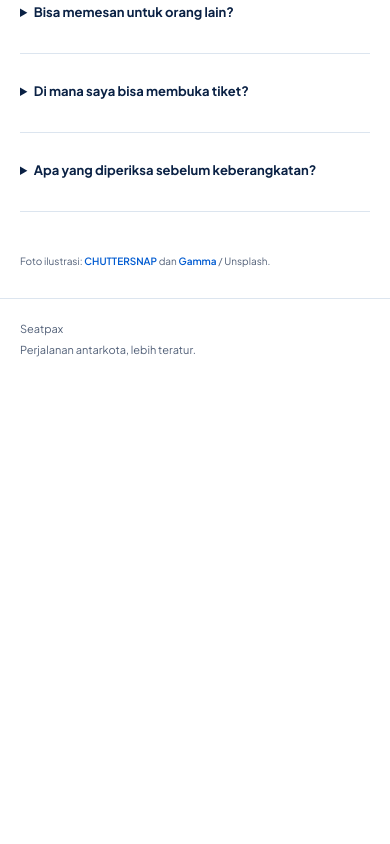
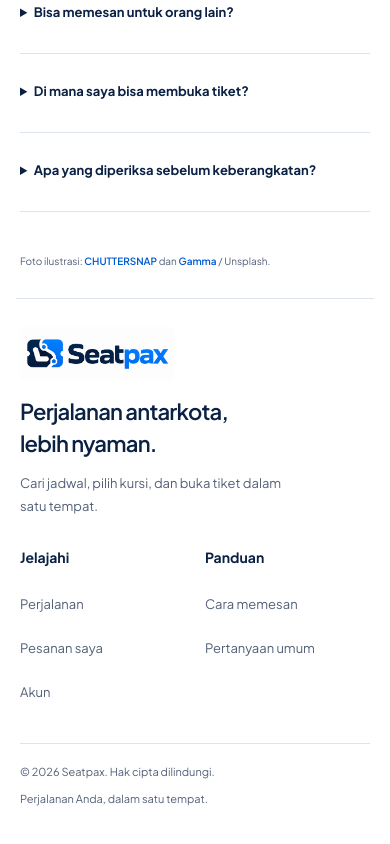
Before and after one commit to ALIFKA-HUB/seatpax, a Next.js app: page / in a window 390 px wide. Shown: the part 2679-3523 px from the top of the page. Before the commit the page ends 3135 px from the top, so only its background shows below. Built offline with nearby package versions, Linux system fonts and the light colour scheme; no server answers.

Commit message:
feat: add branded responsive passenger footer

```diff
--- /dev/null
+++ b/app/components/passenger-footer.css
@@ -0,0 +1,25 @@
+.passenger-shell .sp-site-footer {width:calc(100% - 64px); max-width:1216px; margin:0 auto; padding:44px 38px 24px; border-top:1px solid var(--sp-border); background:#fff; color:var(--sp-ink)}
+.sp-footer-top {display:grid; grid-template-columns:minmax(0,1.8fr) repeat(2,minmax(0,1fr)); gap:48px; padding-bottom:40px}
+.passenger-shell .sp-footer-brand .sp-brand {width:170px; min-height:44px}
+.passenger-shell .sp-footer-tagline {font-size:22px; line-height:1.45; letter-spacing:-.035em; font-weight:600; color:var(--sp-ink); margin:18px 0 12px}
+.passenger-shell .sp-footer-description {max-width:28ch; font-size:13px; line-height:1.8; color:var(--sp-muted); margin:0}
+.sp-footer-links {display:flex; flex-direction:column; align-items:flex-start; min-width:0; padding-top:8px}
+.passenger-shell .sp-footer-links h2 {font-size:14px; font-weight:700; line-height:1.6; letter-spacing:0; margin:0 0 14px; color:var(--sp-ink)}
+.passenger-shell .sp-footer-links a {display:flex; align-items:center; min-height:44px; padding:6px 0; color:var(--sp-muted); font-size:13px; font-weight:400; line-height:1.5; text-decoration:none}
+.passenger-shell .sp-footer-links a:hover {color:var(--sp-primary); text-decoration:underline; text-underline-offset:5px}
+.sp-footer-bottom {display:flex; justify-content:space-between; gap:16px; flex-wrap:wrap; border-top:1px solid var(--sp-border); padding-top:20px; color:var(--sp-muted); font-size:11px; line-height:1.8}
+#booking-title,#help-title {scroll-margin-top:120px}
+@media(min-width:640px) and (max-width:1023px) {
+  .passenger-shell .sp-site-footer {width:calc(100% - 48px); padding:36px 20px 24px}
+  .sp-footer-top {gap:28px; grid-template-columns:minmax(0,1.4fr) repeat(2,minmax(0,1fr))}
+}
+@media(max-width:639px) {
+  .passenger-shell .sp-site-footer {width:calc(100% - 32px); padding:28px 4px 24px}
+  .sp-footer-top {grid-template-columns:repeat(2,minmax(0,1fr)); gap:28px 20px; padding-bottom:28px}
+  .sp-footer-brand {grid-column:1/-1}
+  .passenger-shell .sp-footer-brand .sp-brand {width:154px}
+  .passenger-shell .sp-footer-tagline {font-size:22px; margin-top:16px}
+  .sp-footer-links {padding-top:0}
+  .sp-footer-bottom {flex-direction:column; gap:7px; padding-top:18px}
+  #booking-title,#help-title {scroll-margin-top:24px}
+}
--- /dev/null
+++ b/app/components/passenger-footer.tsx
@@ -0,0 +1,30 @@
+import Link from 'next/link';
+import Brand from './brand';
+import './passenger-footer.css';
+
+export default function PassengerFooter() {
+  return <footer className="sp-site-footer" aria-label="Footer Seatpax">
+    <div className="sp-footer-top">
+      <div className="sp-footer-brand">
+        <Brand/>
+        <p className="sp-footer-tagline">Perjalanan antarkota,<br/>lebih nyaman.</p>
+        <p className="sp-footer-description">Cari jadwal, pilih kursi, dan buka tiket dalam satu tempat.</p>
+      </div>
+      <nav className="sp-footer-links" aria-label="Jelajahi Seatpax">
+        <h2>Jelajahi</h2>
+        <Link href="/trips">Perjalanan</Link>
+        <Link href="/tickets">Pesanan saya</Link>
+        <Link href="/account">Akun</Link>
+      </nav>
+      <nav className="sp-footer-links" aria-label="Panduan Seatpax">
+        <h2>Panduan</h2>
+        <Link href="/#booking-title">Cara memesan</Link>
+        <Link href="/#help-title">Pertanyaan umum</Link>
+      </nav>
+    </div>
+    <div className="sp-footer-bottom">
+      <span>© {new Date().getFullYear()} Seatpax. Hak cipta dilindungi.</span>
+      <span>Perjalanan Anda, dalam satu tempat.</span>
+    </div>
+  </footer>;
+}
--- a/app/components/passenger-shell.tsx
+++ b/app/components/passenger-shell.tsx
@@ -3,6 +3,7 @@ import type {ReactNode} from 'react';
 import Brand from './brand';
 import PassengerAccountMenu from './passenger-account-menu';
 import PassengerHeader from './passenger-header';
+import PassengerFooter from './passenger-footer';
 import {MapTrifold,Ticket,UserCircle} from '@phosphor-icons/react/ssr';
 import '../passenger.css';
 import './passenger-navigation.css';
@@ -12,6 +13,6 @@ export default function PassengerShell({children,active,focused=false,landing=fa
   <a className="sp-skip" href="#passenger-content">Langsung ke konten</a>
   <PassengerHeader animated={!focused}><Brand/>{!focused&&<><nav aria-label="Navigasi penumpang">{links.map(([key,path,label,Icon])=><Link className={key==='account'?'sp-account-mobile':undefined} key={key} href={path} aria-current={active===key?'page':undefined}><Icon size={21} aria-hidden="true"/><span>{label}</span></Link>)}</nav><div className="sp-header-account"><PassengerAccountMenu/></div></>}</PassengerHeader>
   <main id="passenger-content" className="passenger">{children}</main>
-  <footer className="sp-footer"><span>Seatpax</span><span>Perjalanan antarkota, lebih teratur.</span></footer>
+  {focused?<footer className="sp-footer"><span>Seatpax</span><span>Perjalanan antarkota, lebih teratur.</span></footer>:<PassengerFooter/>}
  </div>;
 }
```
Also changed, not shown: 3 other files (tests, documents, lock files or other folders).
